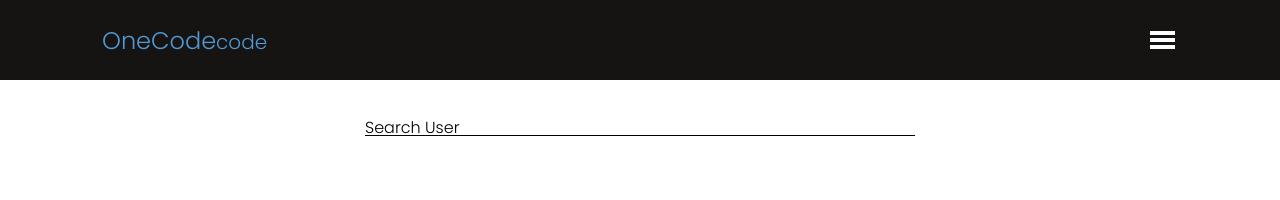
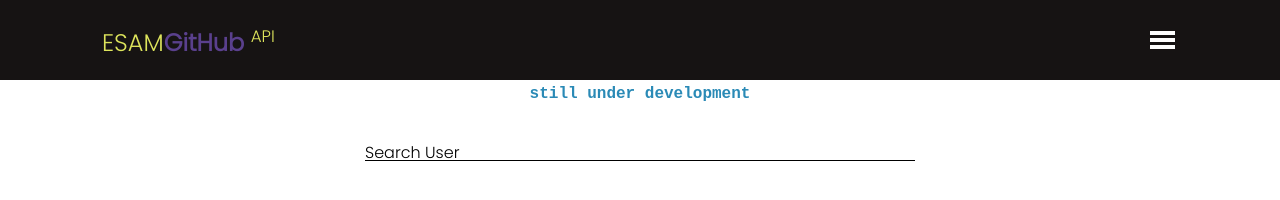
Before and after one commit to elvis-sautet/github-users-api-vanillaJs, a website: page index.html in a window 1280 px wide. Drawn offline with Linux system fonts and the light colour scheme; no server answers.

Commit message:
second comit

```diff
--- a/index.html
+++ b/index.html
@@ -12,10 +12,11 @@
       <div class="container">
         <nav class="nav-container container-flex">
           <div class="navLogo">
-            <h2>OneCode<small>code</small></h2>
+            <h2>
+              ESAM<span>GitHub</span> <sup><small>API</small> </sup>
+            </h2>
           </div>
           <ul class="nav-links">
-            <!-- <li class="active"><a href="#">Home</a></li> -->
             <!-- <li><a href="#">About</a></li>
             <li><a href="#">Users</a></li> -->
           </ul>
@@ -27,6 +28,9 @@
         </nav>
       </div>
     </header>
+    <div class="kbd" style="text-align: center">
+      <kbd>still under development</kbd>
+    </div>
 
     <section class="container">
       <div class="searchForm">
--- a/styles.css
+++ b/styles.css
@@ -60,6 +60,7 @@ navigation-menu
 .nav-links li a:hover {
   border-bottom: 2px solid rgb(81, 153, 208);
 }
+
 .nav-links li {
   margin-left: 0.6em;
   font-size: 1.3rem;
@@ -71,11 +72,21 @@ navigation-menu
   width: 20%;
 }
 .navLogo h2 {
-  color: rgb(81, 153, 208);
-  text-transform: capitalize;
+  color: rgb(221, 228, 92);
+}
+.navLogo h2 span {
+  color: rgb(90, 64, 141);
+  font-family: inherit;
+  font-weight: bolder;
+  font-weight: 900;
 }
 .burger {
   cursor: pointer;
+}
+kbd {
+  color: rgb(42, 138, 182);
+  font-weight: 900;
+  font-size: 1rem;
 }
 .burger div {
   height: 4px;
@@ -116,6 +127,7 @@ SECTION
   font-weight: 400;
   pointer-events: none;
   border-bottom: 1px solid black;
+  font-weight: 500;
 }
 .searchForm label::after {
   content: "";
@@ -222,3 +234,5 @@ SECTION
 #Github-repositories li:hover a {
   color: #1756b1;
 }
+
+/* responsive */
```
Also changed, not shown: package.json (added, +12 -0 lines).
